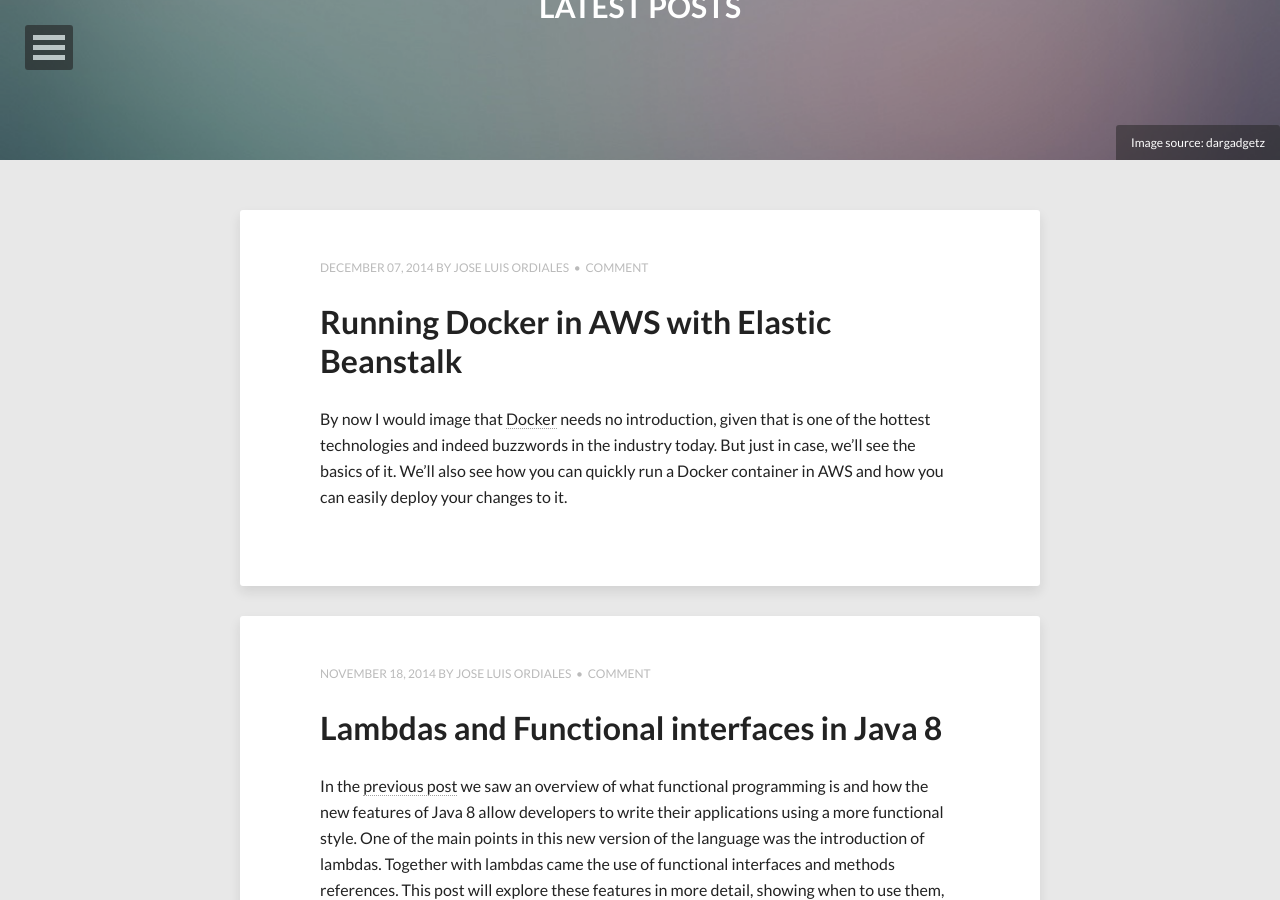
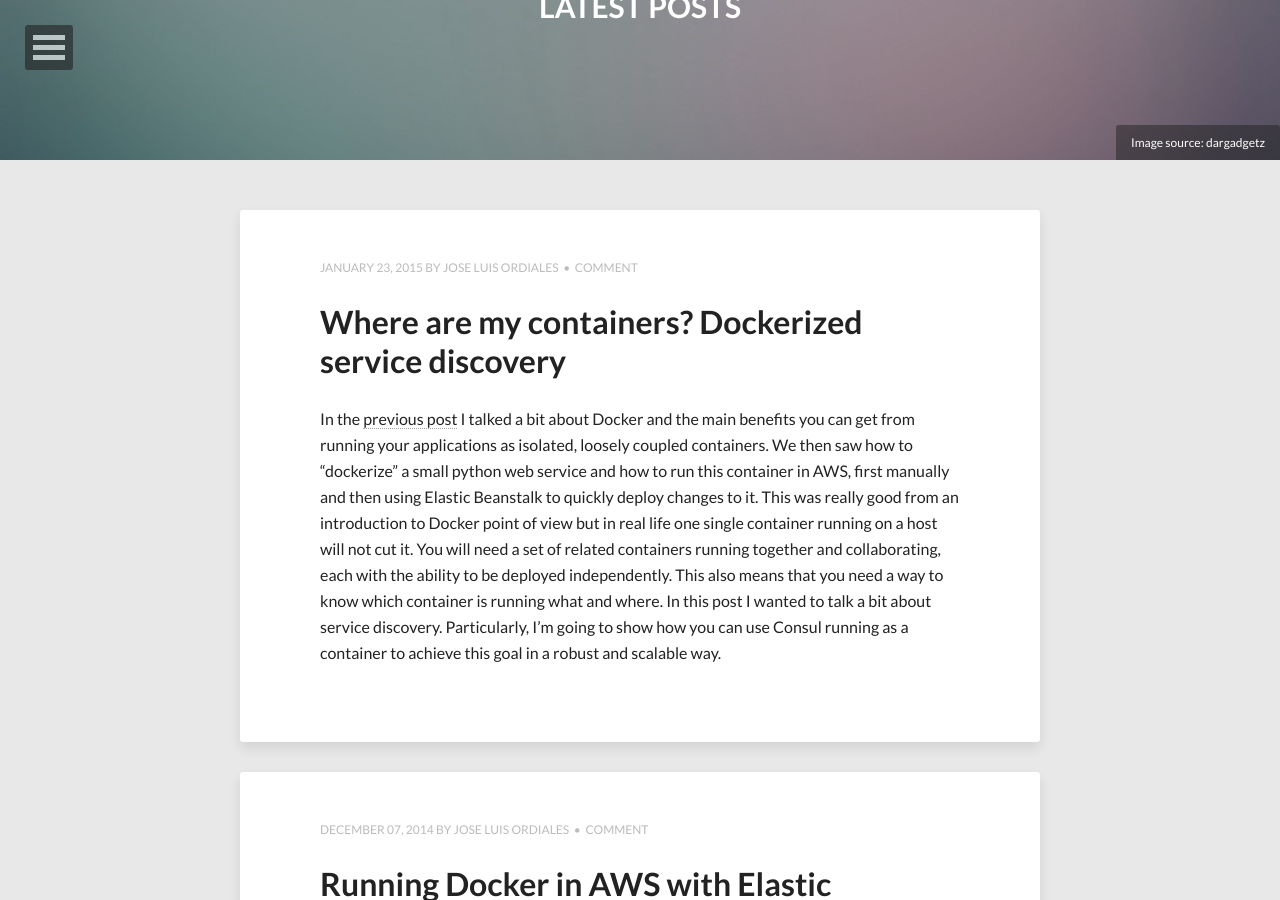
Before and after one commit to jlordiales/jlordiales.github.io, a Jekyll site: the page built from index.html, in a window 1280 px wide and 900 px high, scrolled down 240 px. Built offline with Jekyll 4.4.1, drawn with Linux system fonts in a browser that asks for light colours; nearby versions of some CDN libraries; the list of posts is cut into pages by our own code; some of the changed text lies outside the part shown.

Commit message:
Added docker-consul post

```diff
--- a/_drafts/docker-consul.md
+++ b/_posts/2015-01-23-docker-consul.md
@@ -2,11 +2,11 @@
 author: jlordiales
 comments: true
 share: true
-date: 2015-01-20
+date: 2015-01-23
 layout: post
 title: Where are my containers? Dockerized service discovery
 categories:
-- Devops
+- DevOps
 - Microservices
 tags:
 - Docker
@@ -29,7 +29,7 @@ Consul running as a container to achieve this goal in a robust and scalable way.
 # Consul
 Consul came out of [Hashicorp](https://hashicorp.com/), the same company behind
 popular tools like [Vagrant](https://www.vagrantup.com/) and
-[Packer](https://www.packer.io/). They are pretty good at creating Devops
+[Packer](https://www.packer.io/). They are pretty good at creating DevOps
 friendly tools so I take some time to play around with anything they come up
 with. Consul has several components that provide different functionalities but
 in a nutshell is a highly distributed and highly available tool for service
```
Also changed, not shown: other parts of _posts/2015-01-23-docker-consul.md (+0 -2 lines).
